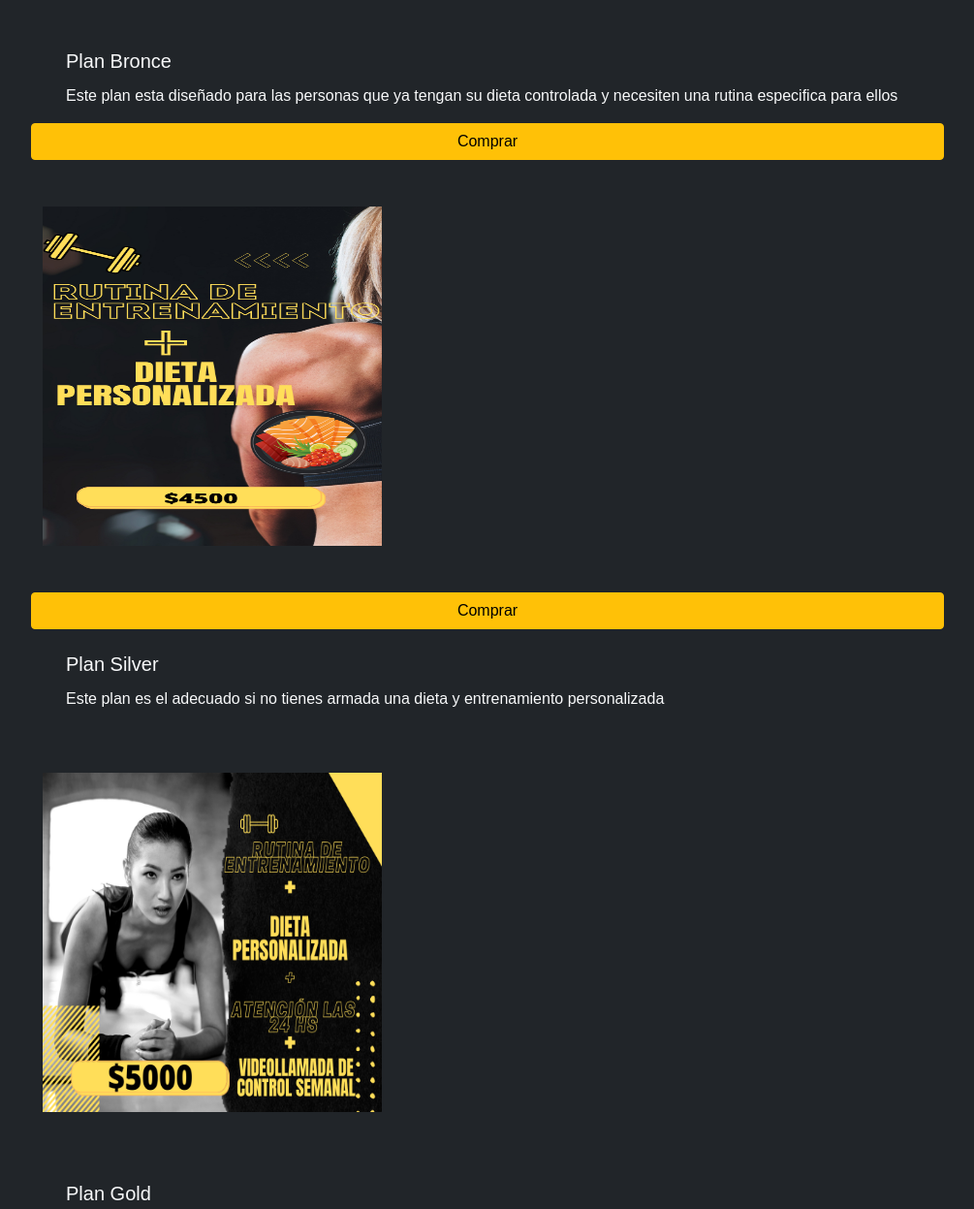
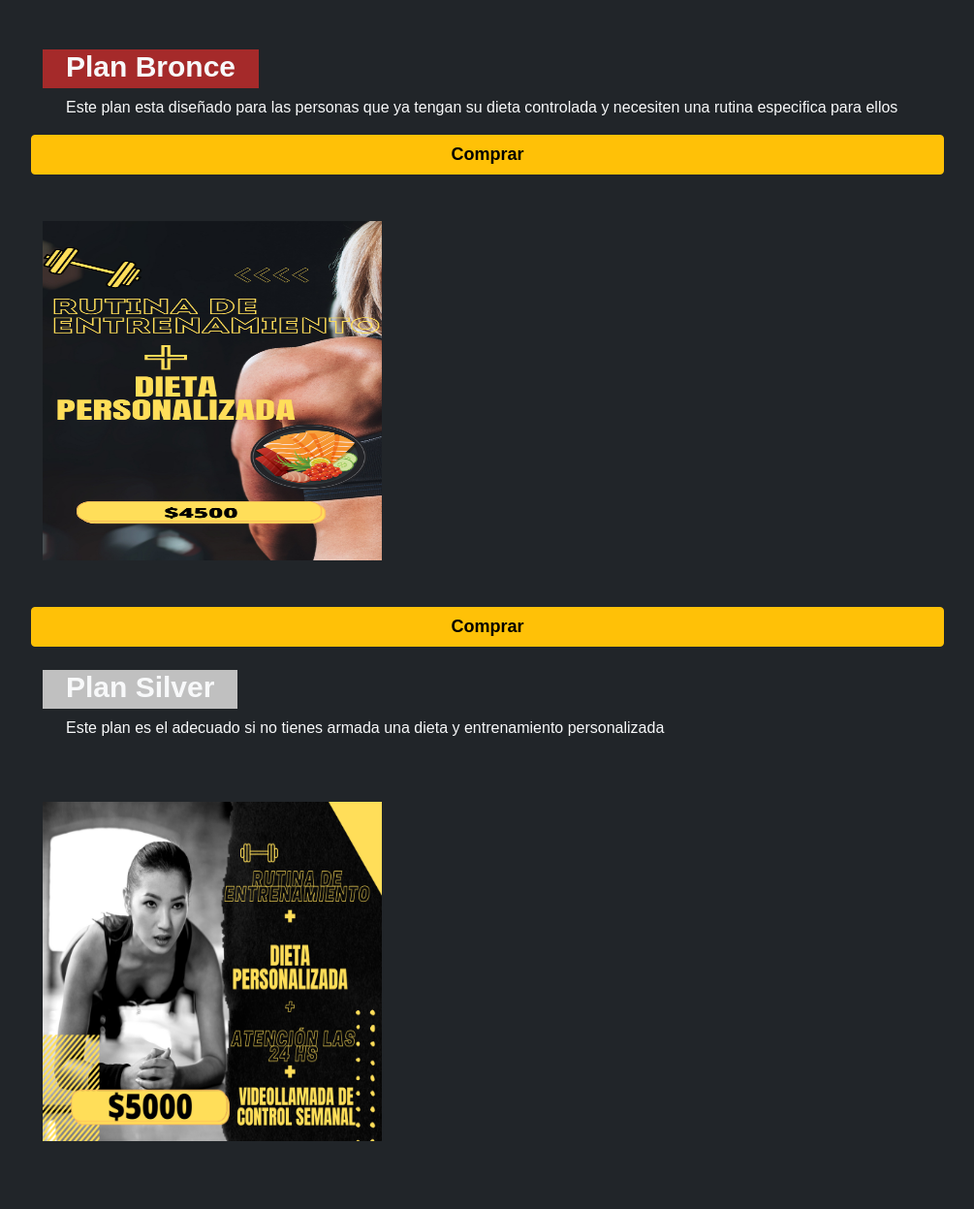
Before and after one commit to omolinas2002/Healthy-Bodyness, a plain HTML site: page pages/planes.html in a window 1280 px wide. Shown: the part 540-1787 px from the top of the page at 97% size, without its empty margins (137-1142 px from the left). Drawn offline with nearby package versions, Linux system fonts and the light colour scheme.

Commit message:
Se modificaron los botones

```diff
--- a/CSS/style.css
+++ b/CSS/style.css
@@ -42,3 +42,25 @@ body {
   width: 800px;
   height: 800px;
 }
+#plan__bronce {
+  display: inline-block;
+  background-color: brown;
+  font-size: 30px;
+  font-weight: bold;
+}
+#plan__silver {
+  display: inline-block;
+  background-color: silver;
+  font-size: 30px;
+  font-weight: bold;
+}
+#plan__gold {
+  display: inline-block;
+  background-color: gold;
+  font-size: 30px;
+  font-weight: bold;
+}
+#comprar {
+  font-weight: bold;
+  font-size: 18px;
+}
--- a/pages/planes.html
+++ b/pages/planes.html
@@ -67,19 +67,19 @@
                     height="350">
             </div>
             <div>
-                <h3 class="text-light fs-5 mt-4 px-4 pb-1">Plan Bronce</h3>
+                <h3 class="text-light  mt-4 px-4 pb-1" id="plan__bronce">Plan Bronce</h3>
                 <p class=" text-light px-4">Este plan esta diseñado para las personas que ya tengan su dieta controlada
                     y necesiten
                     una rutina
                     especifica para ellos</p>
             </div>
-            <button type="button" class="btn btn-warning">Comprar</button>
+            <button type="button" class="btn btn-warning" id="comprar">Comprar</button>
             <div class="col-lg-6 col-md-12 col-sm-12 d-flex  my-5 icono-wrap">
                 <img src="/Imagenes/jejox2.png" alt="plan2" width="350" height="350">
             </div>
-            <button type="button" class="btn btn-warning">Comprar</button>
+            <button type="button" class="btn btn-warning" id="comprar">Comprar</button>
             <div>
-                <h3 class=" text-light fs-5 mt-4 px-4 pb-1">Plan Silver</h3>
+                <h3 class="text-light mt-4 px-4 pb-1" id="plan__silver">Plan Silver</h3>
                 <p class="text-light px-4">Este plan es el adecuado si no tienes armada una dieta y entrenamiento
                     personalizada</p>
             </div>
@@ -88,13 +88,13 @@
                     width="350" height="350">
             </div>
             <div>
-                <h3 class=" text-light fs-5 mt-4 px-4 pb-1">Plan Gold</h3>
+                <h3 class=" text-light  mt-4 px-4 pb-1" id="plan__gold">Plan Gold</h3>
                 <p class=" text-light px-4">Este es el plan si quieres conseguir tus resultados mas rapido y contar con
                     un asesor en
                     todo momento
                     para poder aclararte todas las dudas y tener una asistencia mas personalizada</p>
             </div>
-            <button type="button" class="btn btn-warning">Comprar</button>
+            <button type="button" class="btn btn-warning" id="comprar">Comprar</button>
         </div>
     </section>
 
```
